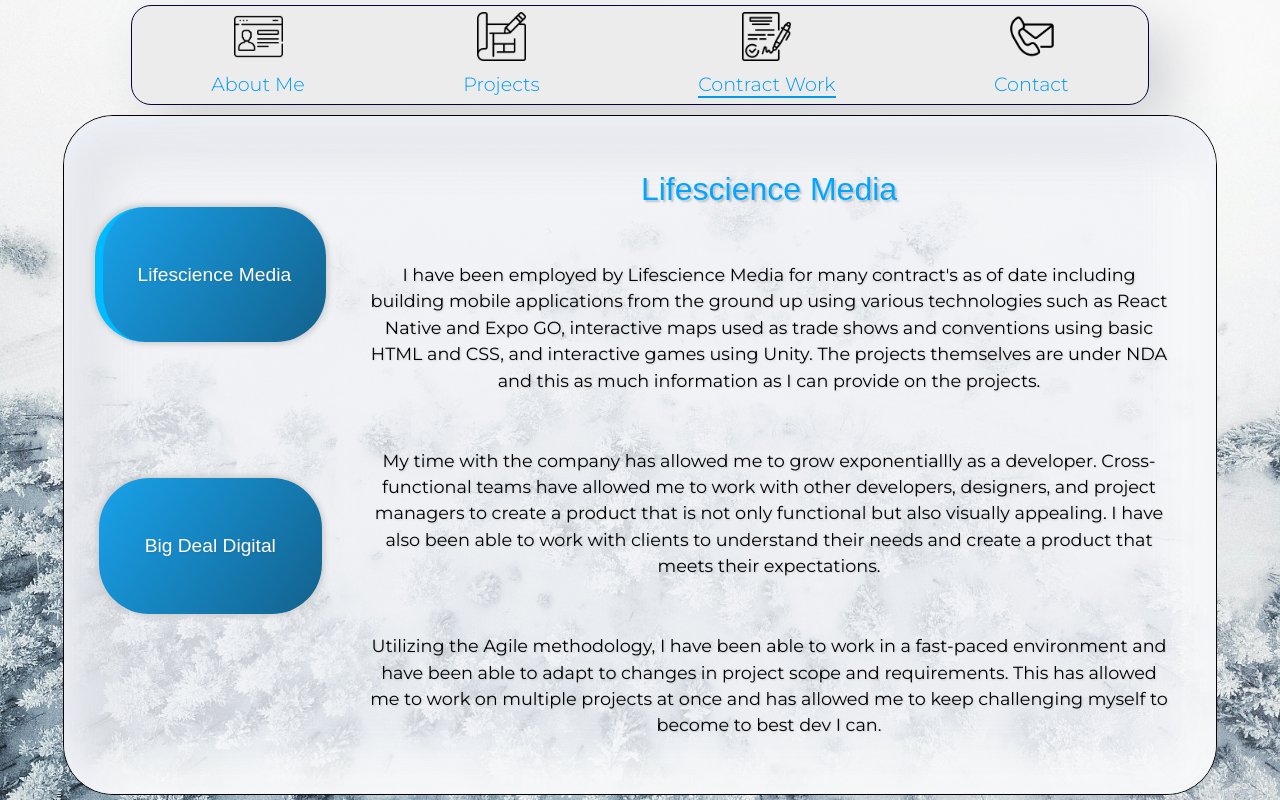
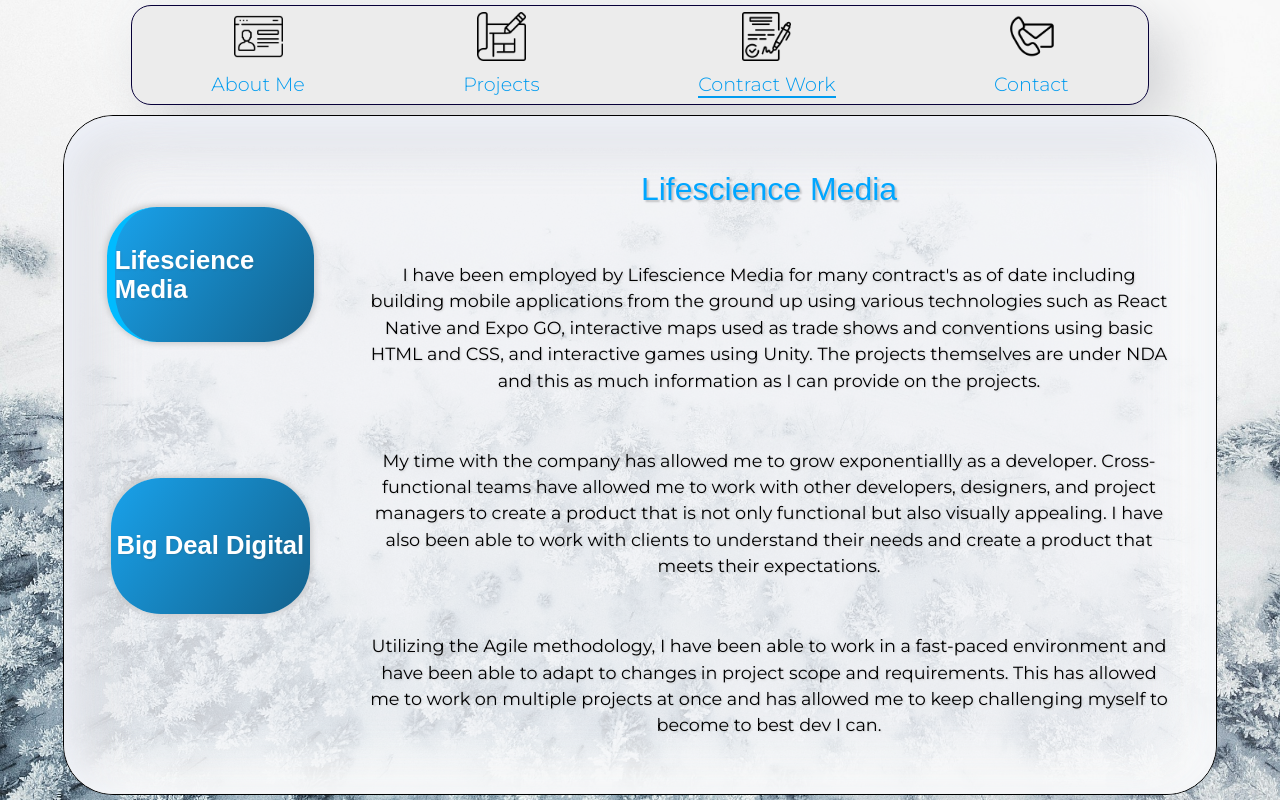
Before and after one commit to Sleightttt/Austin_Roach, a React (Create React App) app in the folder planner-app/: page /contract in a window 1280 px wide. Built offline with nearby package versions, Linux system fonts and the light colour scheme.

Commit message:
fixed consistency on nav ui

```diff
--- a/planner-app/src/components/About/About.css
+++ b/planner-app/src/components/About/About.css
@@ -55,6 +55,7 @@
   display: flex;
   flex-direction: column;
   align-items: center;
+  line-height: 1.3;
 }
 
 .me {
--- a/planner-app/src/components/Contract/Contract.css
+++ b/planner-app/src/components/Contract/Contract.css
@@ -37,7 +37,7 @@
   align-items: center;
   justify-content: center;
   height: 25%;
-  width: 100%;
+  width: 89%;
   background: linear-gradient(125deg, #19a2eb, #13618c);
   border-radius: 50px;
   transition: 0.3s ease-in-out;
@@ -45,8 +45,8 @@
   box-shadow: 2px 2px 6px #cecfd2, -2px -2px 6px #cacaca;
   color: white;
   font-family: "Tittilium Web", sans-serif;
-  font-weight: 400;
-  font-size: 1.2rem;
+  font-weight: 900;
+  font-size: 1.6rem;
 }
 
 .entry-box-c:hover {
--- a/planner-app/src/components/Projects/Projects.css
+++ b/planner-app/src/components/Projects/Projects.css
@@ -36,7 +36,7 @@
   align-items: center;
   justify-content: center;
   height: 20%;
-  width: 100%;
+  width: 89%;
   border-radius: 50px;
   transition: 0.3s ease-in-out;
   margin: 5px;
@@ -110,6 +110,7 @@
   flex-direction: column;
   align-items: center;
   text-align: center;
+  line-height: 1.3;
 }
 
 .project-arrow {
```
